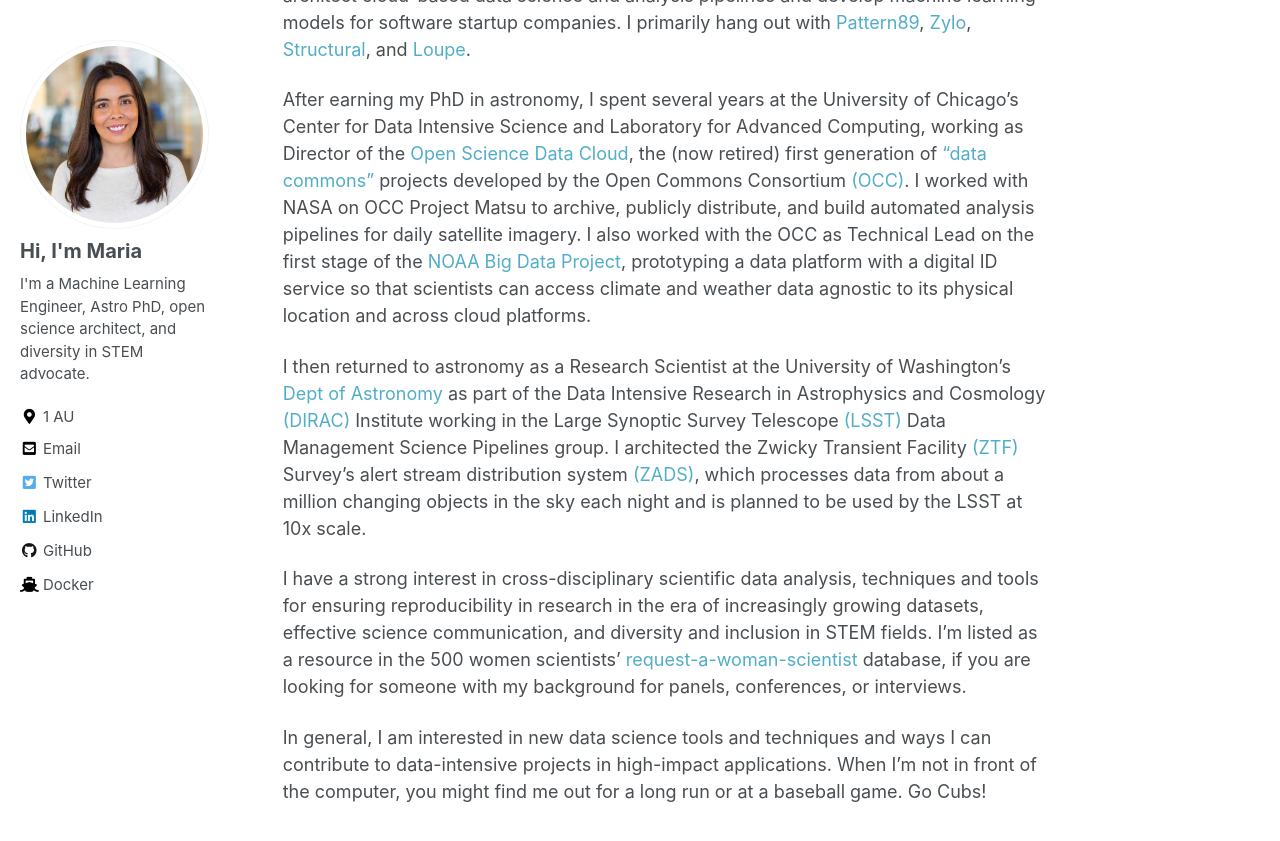
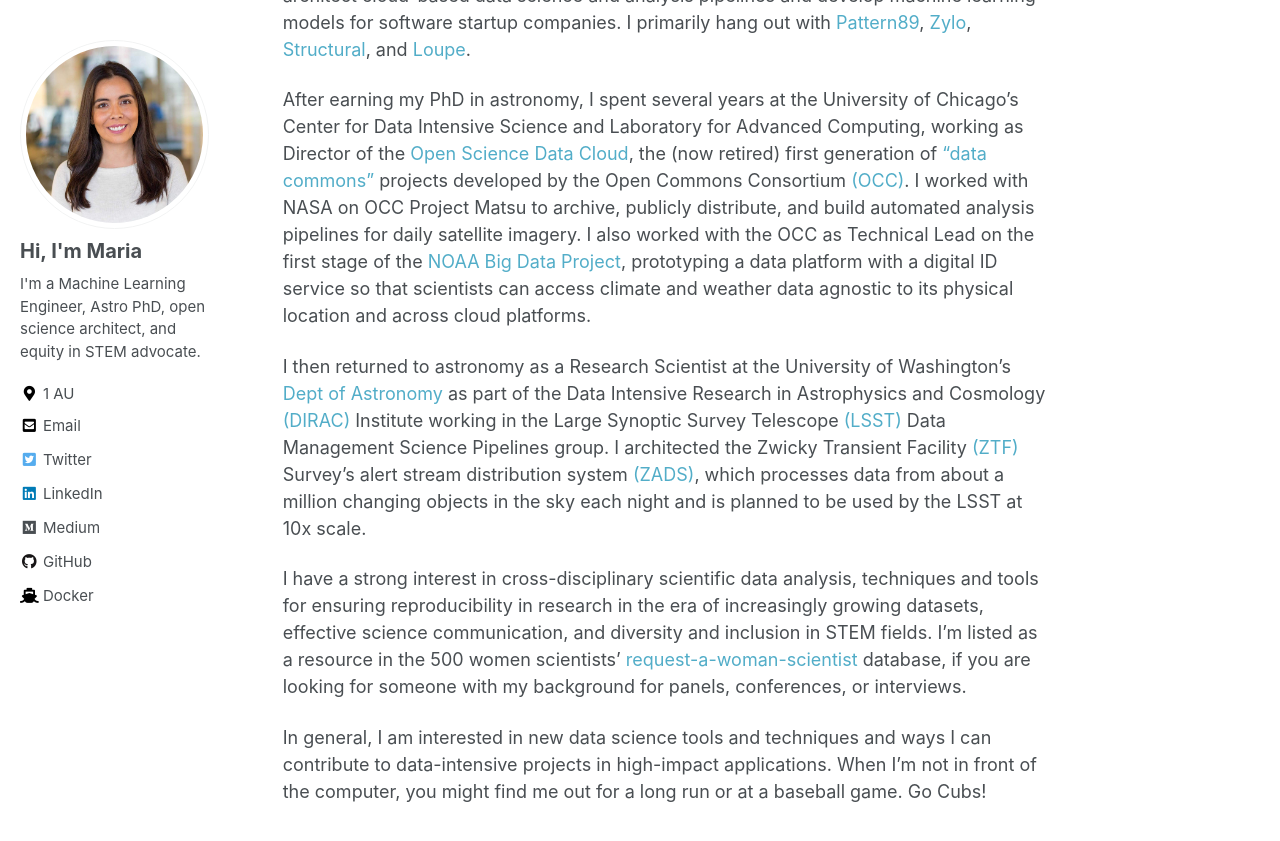
Before and after one commit to mtpatter/mtpatter.github.io, a Jekyll site: the page built from _pages/home.md, in a window 1280 px wide and 900 px high, scrolled down 1136 px. Shown: the top 841 px of the window. Built offline with Jekyll 4.4.1, drawn with Linux system fonts in a browser that asks for light colours; nearby versions of some CDN libraries.

Commit message:
Change bio.

```diff
--- a/_config.yml
+++ b/_config.yml
@@ -79,7 +79,7 @@
 author:
   name             : "Hi, I'm Maria"
   avatar           : "/assets/images/bio-photo.jpg"
-  bio              : "I'm a Machine Learning Engineer, Astro PhD, open science architect, and diversity in STEM advocate."
+  bio              : "I'm a Machine Learning Engineer, Astro PhD, open science architect, and equity in STEM advocate."
   location         : "1 AU"
   email            : mtpatter@uchicago.edu
   uri              :
@@ -96,6 +96,7 @@
   instagram        :
   lastfm           :
   linkedin         : mariatpatterson
+  medium           : maria.t.patterson
   pinterest        :
   soundcloud       :
   stackoverflow    : # "123456/username" (the last part of your profile url, e.g. http://stackoverflow.com/users/123456/username)
```
